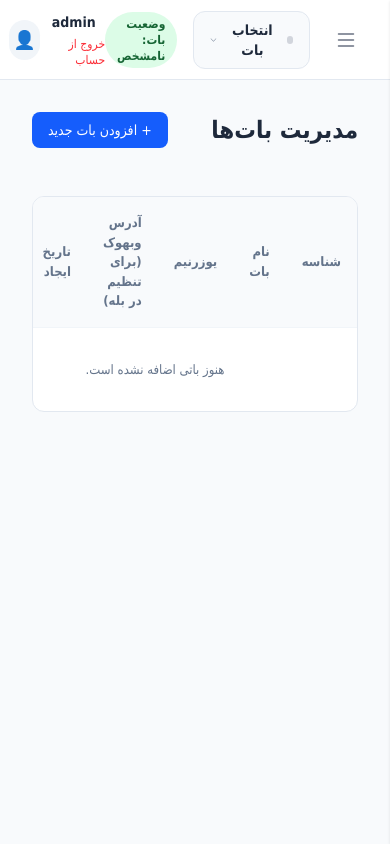
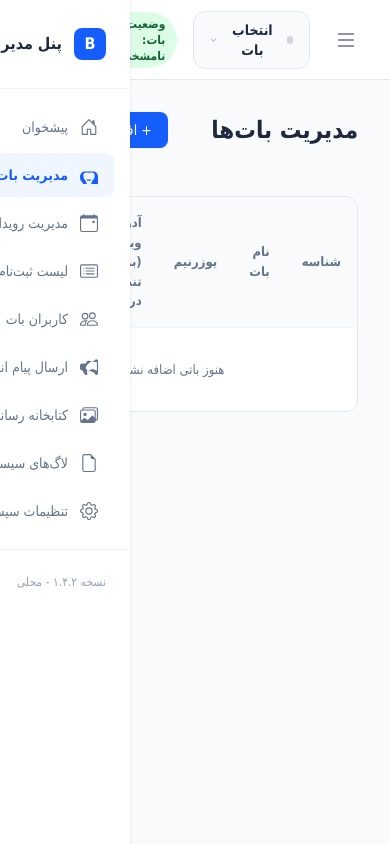
Before and after one commit to rezarafeie/BaleBot, a PHP site: page /admin/bots.php in a window 390 px wide. Run offline with PHP 8.4, Linux system fonts and the light colour scheme; a user stored in the database is signed in; data that the repository does not hold is empty; style sheets or scripts are compiled from the project's sources.

Commit message:
fix(sidebar): Use correct class for sidebar translation
Updates the sidebar's CSS class from `translate-x-full` to `-translate-x-full` to ensure the mobile sidebar correctly slides out from the left.

Also refactors the `webhook.php` handling in `BotManager` to use a more robust method of passing bot context and ensures the individual bot webhook files are always overwritten with the latest content.

```diff
--- a/classes/BotManager.php
+++ b/classes/BotManager.php
@@ -45,9 +45,7 @@ class BotManager {
             try { $this->db->exec("ALTER TABLE `settings` ADD UNIQUE KEY `bot_setting` (`bot_id`, `setting_key`) "); } catch(PDOException $ex) {}
         } catch(PDOException $e) {}
 
-        if (!is_dir(dirname(__DIR__) . '/bots')) {
-            $this->syncPhysicalBots();
-        }
+        $this->syncPhysicalBots();
     }
 
     private function syncPhysicalBots() {
@@ -96,10 +94,21 @@ class BotManager {
         }
 
         $webhookFile = $botDir . '/webhook.php';
-        if (!file_exists($webhookFile)) {
-            $content = "<?php\n/**\n * Auto-generated webhook handler for @{$bot_username}\n */\n\$bot_user = '{$bot_username}';\nrequire_once '../../webhook.php';\n";
-            file_put_contents($webhookFile, $content);
-        }
+        $pretty_username = '@' . $bot_username;
+        $content = "<?php
+/**
+ * Bale Bot Webhook Handler
+ * Generated for: {$pretty_username}
+ */
+
+// Pass the bot username to the core webhook logic
+\$_GET['bot_user'] = '{$bot_username}';
+
+// Include the core webhook processing logic
+require_once realpath(__DIR__ . '/../../webhook.php');
+";
+        // Always overwrite to ensure latest logic
+        file_put_contents($webhookFile, $content);
     }
 
     public function createBot($name, $username, $token) {
--- a/includes/sidebar.php
+++ b/includes/sidebar.php
@@ -1,4 +1,4 @@
-<aside id="sidebar" class="w-[260px] bg-white border-l border-[#e2e8f0] flex-col shadow-sm fixed inset-y-0 right-0 z-[60] transition-transform duration-300 translate-x-full md:translate-x-0 md:relative md:flex shrink-0">
+<aside id="sidebar" class="w-[260px] bg-white border-l border-[#e2e8f0] flex-col shadow-sm fixed inset-y-0 right-0 z-[60] transition-transform duration-300 -translate-x-full md:translate-x-0 md:relative md:flex shrink-0">
     <div class="p-6 border-b border-[#f1f5f9] flex items-center justify-between">
         <div class="flex items-center gap-3">
             <div class="w-8 h-8 bg-blue-600 rounded-lg flex items-center justify-center text-white font-bold">
@@ -46,16 +46,16 @@ function toggleSidebar() {
     const sidebar = document.getElementById('sidebar');
     const overlay = document.getElementById('sidebarOverlay');
 
-    if (sidebar.classList.contains('translate-x-full')) {
+    if (sidebar.classList.contains('-translate-x-full')) {
         // Open
-        sidebar.classList.remove('translate-x-full');
+        sidebar.classList.remove('-translate-x-full');
         sidebar.classList.add('translate-x-0');
         overlay.classList.remove('hidden');
         setTimeout(() => overlay.classList.add('opacity-100'), 10);
     } else {
         // Close
         sidebar.classList.remove('translate-x-0');
-        sidebar.classList.add('translate-x-full');
+        sidebar.classList.add('-translate-x-full');
         overlay.classList.remove('opacity-100');
         setTimeout(() => overlay.classList.add('hidden'), 300);
     }
--- a/webhook.php
+++ b/webhook.php
@@ -8,8 +8,10 @@ require_once __DIR__ . '/classes/BotManager.php';
 require_once __DIR__ . '/classes/Logger.php';
 
 // Determine Bot ID
-$bot_id = $_GET['bot_id'] ?? null;
-$bot_user = $_GET['bot_user'] ?? null;
+// Check if variables are already set by a wrapper file
+$bot_id = $bot_id ?? ($_GET['bot_id'] ?? null);
+$bot_user = $bot_user ?? ($_GET['bot_user'] ?? null);
+
 $botManager = new BotManager();
 
 if ($bot_id) {
```
